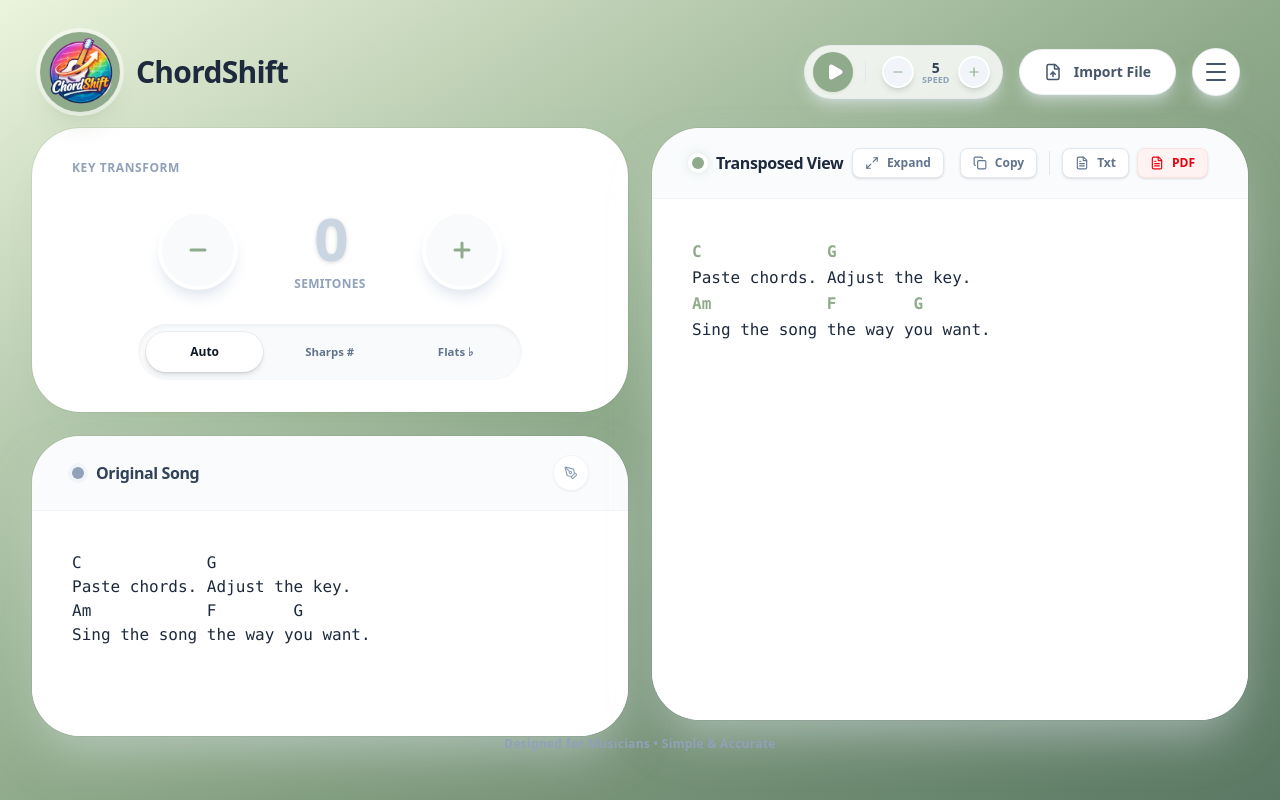
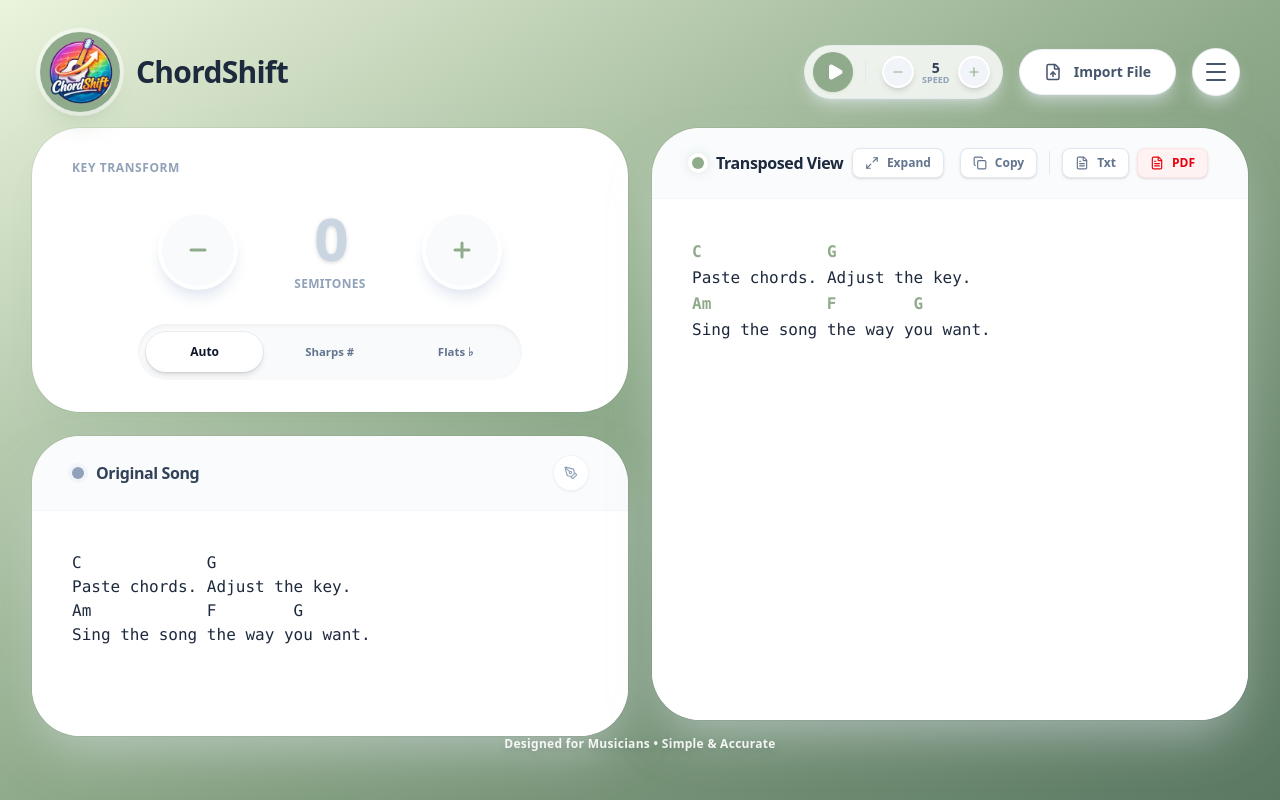
Before and after one commit to gauravrijal/chordshift, a Next.js app: page / in a window 1280 px wide. Built offline with nearby package versions, Linux system fonts and the light colour scheme.

Commit message:
fix: improve footer text visibility with high contrast color

```diff
--- a/src/app/page.tsx
+++ b/src/app/page.tsx
@@ -205,7 +205,7 @@ export default function Home() {
       </main>
 
       <footer className="flex-none py-4 text-center">
-        <p className="text-slate-400 text-xs font-semibold tracking-wide">Designed for Musicians • Simple & Accurate</p>
+        <p className="text-white/90 text-xs font-semibold tracking-wide drop-shadow-md">Designed for Musicians • Simple & Accurate</p>
       </footer>
     </div >
   );
```
